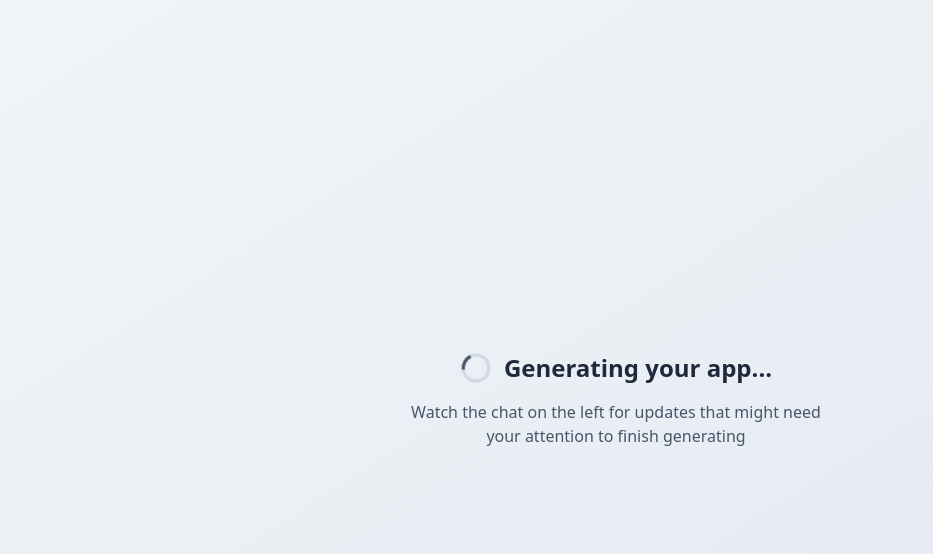
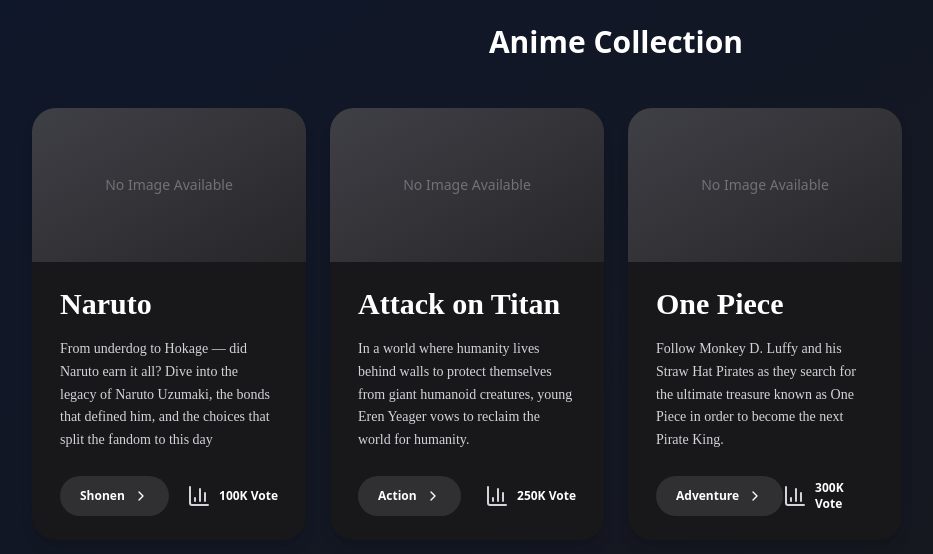
Before and after one commit to weaniopinion/narutopagecard, a React (Vite) app: page / in a window 1280 px wide. Shown: the top 554 px of the page, without its empty margins (24-957 px from the left). Built offline with nearby package versions, Linux system fonts and the light colour scheme; the HTML template or start-up script is replaced by a standard one.

Commit message:
Update Index page to showcase AnimeSpecificCard component
cgen-5b8a522902d64c838e800eb58b61eecc

```diff
--- a/src/pages/Index.tsx
+++ b/src/pages/Index.tsx
@@ -1,40 +1,42 @@
+import { AnimeSpecificCard } from "@/components/AnimeSpecificCard";
+
 const Index = () => {
+  const handleGenreClick = () => {
+    console.log("Genre button clicked!");
+  };
+
   return (
-    <div className="min-h-screen flex items-center justify-center bg-gradient-to-br from-slate-100 to-slate-200">
-      <div className="text-center">
-        {/* TODO: replace everything here with the actual app! */}
-        <h1 className="text-2xl font-semibold text-slate-800 flex items-center justify-center gap-3">
-          <svg
-            className="animate-spin h-8 w-8 text-slate-400"
-            viewBox="0 0 50 50"
-          >
-            <circle
-              className="opacity-30"
-              cx="25"
-              cy="25"
-              r="20"
-              stroke="currentColor"
-              strokeWidth="5"
-              fill="none"
-            />
-            <circle
-              className="text-slate-600"
-              cx="25"
-              cy="25"
-              r="20"
-              stroke="currentColor"
-              strokeWidth="5"
-              fill="none"
-              strokeDasharray="100"
-              strokeDashoffset="75"
-            />
-          </svg>
-          Generating your app...
+    <div className="min-h-screen bg-gradient-to-br from-slate-900 to-zinc-900 p-6">
+      <div className="container mx-auto">
+        <h1 className="text-3xl font-bold text-white text-center mb-12">
+          Anime Collection
         </h1>
-        <p className="mt-4 text-slate-600 max-w-md">
-          Watch the chat on the left for updates that might need your attention
-          to finish generating
-        </p>
+
+        <div className="grid grid-cols-1 md:grid-cols-2 lg:grid-cols-3 xl:grid-cols-4 gap-6 place-items-center">
+          <AnimeSpecificCard
+            title="Naruto"
+            description="From underdog to Hokage — did Naruto earn it all? Dive into the legacy of Naruto Uzumaki, the bonds that defined him, and the choices that split the fandom to this day"
+            genre="Shonen"
+            voteCount="100K Vote"
+            onGenreClick={handleGenreClick}
+          />
+
+          <AnimeSpecificCard
+            title="Attack on Titan"
+            description="In a world where humanity lives behind walls to protect themselves from giant humanoid creatures, young Eren Yeager vows to reclaim the world for humanity."
+            genre="Action"
+            voteCount="250K Vote"
+            onGenreClick={handleGenreClick}
+          />
+
+          <AnimeSpecificCard
+            title="One Piece"
+            description="Follow Monkey D. Luffy and his Straw Hat Pirates as they search for the ultimate treasure known as One Piece in order to become the next Pirate King."
+            genre="Adventure"
+            voteCount="300K Vote"
+            onGenreClick={handleGenreClick}
+          />
+        </div>
       </div>
     </div>
   );
```
